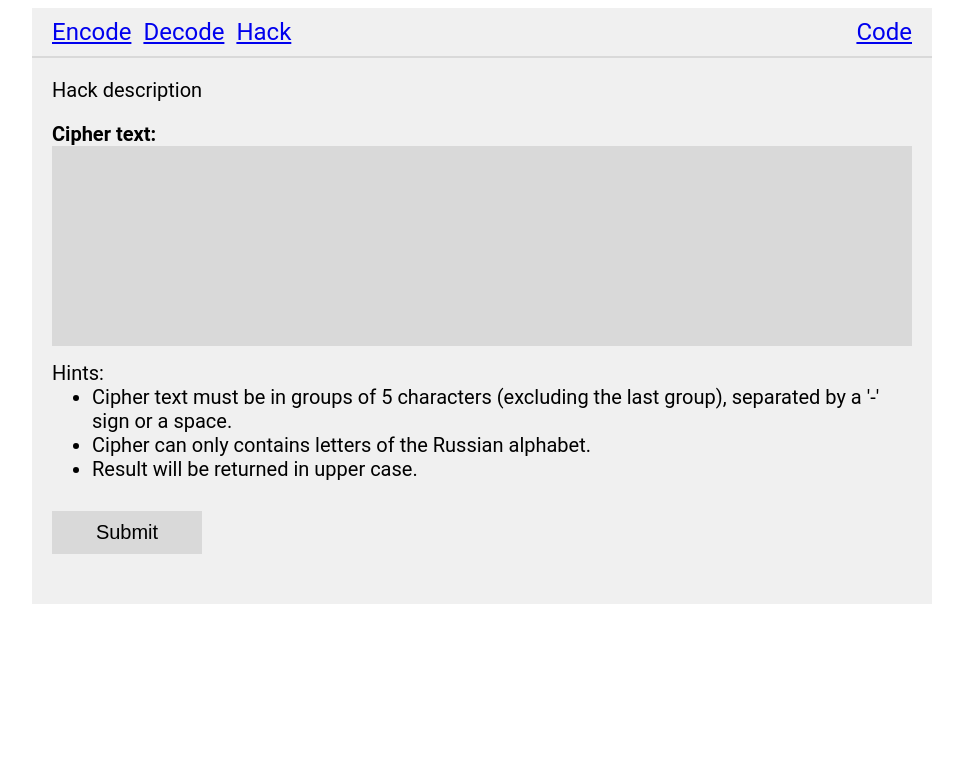
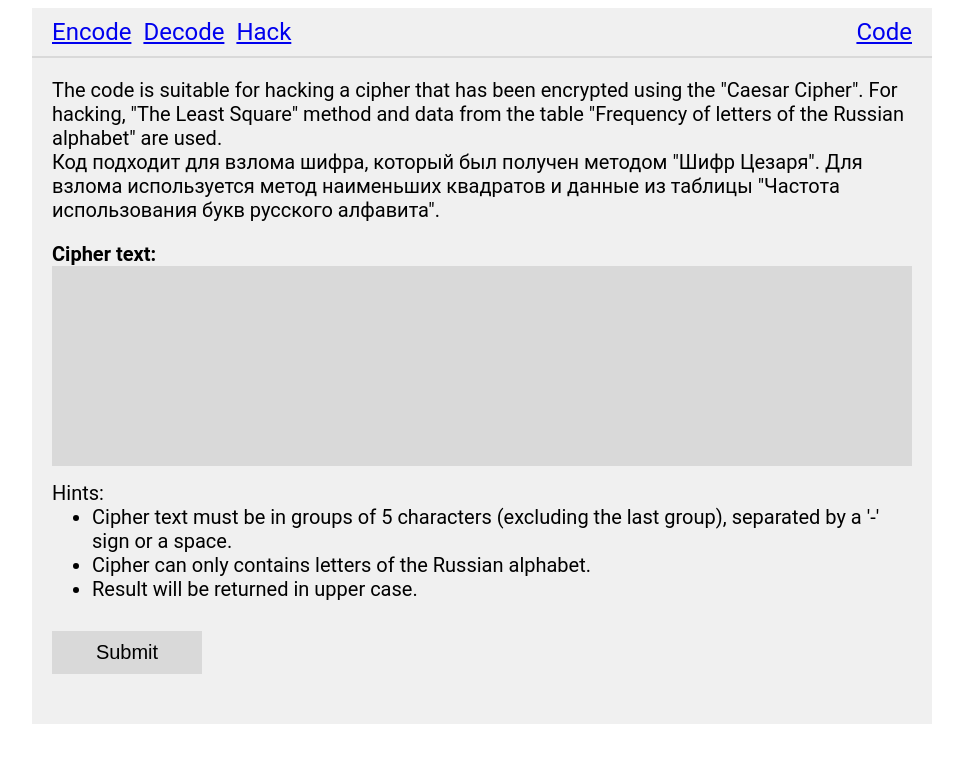
Before and after one commit to ArtyomYaprintsev/CaesarCipher, a React (Vite) app: page /hack in a window 1280 px wide. Shown: the top 762 px of the page, without its empty margins (158-1121 px from the left). Built offline with nearby package versions, Linux system fonts and the light colour scheme.

Commit message:
Add description to pages

```diff
--- a/src/pages/Decode/index.jsx
+++ b/src/pages/Decode/index.jsx
@@ -24,6 +24,16 @@ const DecodePage = () => {
 
   return (
     <div className='decode-page page'>
+      <div className='description'>
+        The Caesar Cipher is used for decryption. The method "moves” all the
+        letters of the given cipher by the specified shift to obtain the plain
+        text (the decryption shift must be equal to the encryption shift).
+        <br />
+        Для расшифрования используется Шифр Цезаря, который для получения
+        изначального сообщения "сдвигает" все буквы шифра на указанную величину
+        сдвига (сдвиг должен быть равен сдвигу, указанному при зашифровке).
+      </div>
+
       <div className='description'>Decode description</div>
       <form className='decode-form' onSubmit={handleSubmit(submitForm)}>
         <div className='input-wrapper'>
--- a/src/pages/Encode/index.jsx
+++ b/src/pages/Encode/index.jsx
@@ -23,7 +23,14 @@ const EncodePage = () => {
 
   return (
     <div className='encode-page page'>
-      <div className='description'>Encode description</div>
+      <div className='description'>
+        The Caesar Cipher is used for encryption. The method "moves” all the
+        letters of the plain text by the specified shift to obtain the cipher.
+        <br />
+        Для зашифрования используется Шифр Цезаря, который для получения шифра
+        "сдвигает" все буквы изначального сообщения на указанную величину
+        сдвига.
+      </div>
       <form className='encode-form' onSubmit={handleSubmit(submitForm)}>
         <div className='input-wrapper'>
           <label htmlFor='encode-shift' className='required'>
--- a/src/pages/Hack/index.jsx
+++ b/src/pages/Hack/index.jsx
@@ -22,7 +22,15 @@ const HackPage = () => {
 
   return (
     <div className='hack-page page'>
-      <div className='description'>Hack description</div>
+      <div className='description'>
+        The code is suitable for hacking a cipher that has been encrypted using
+        the "Caesar Cipher". For hacking, "The Least Square" method and data
+        from the table "Frequency of letters of the Russian alphabet" are used.
+        <br />
+        Код подходит для взлома шифра, который был получен методом "Шифр
+        Цезаря". Для взлома используется метод наименьших квадратов и данные из
+        таблицы "Частота использования букв русского алфавита".
+      </div>
       <form className='hack-form' onSubmit={handleSubmit(submitForm)}>
         <CipherInputWrapper isRuOnly register={register} errors={errors} />
 
```
